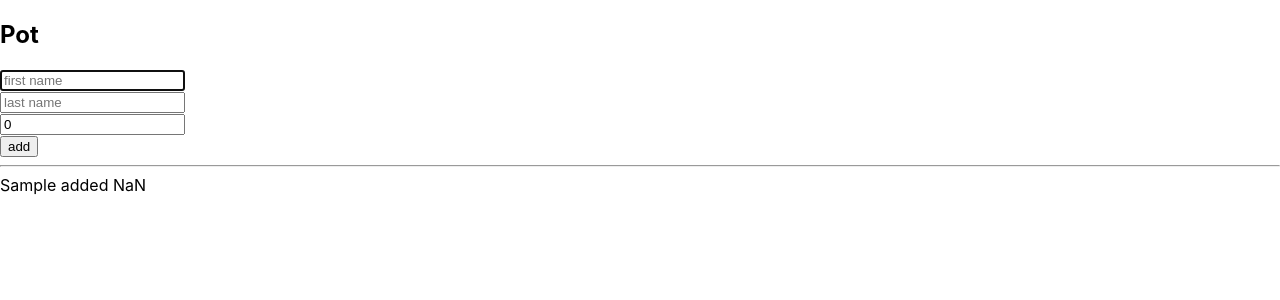
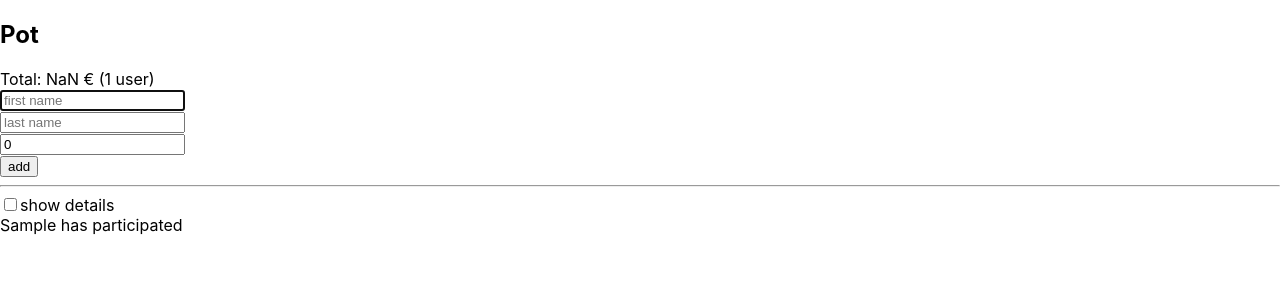
Before and after one commit to mlelaure/hooks-practice, a React (Create React App) app: page / in a window 1280 px wide. Both pictures are taken after typing "Sample", "Sample", "Sample" into the empty fields and a click on the button "add". Shown: the top 300 px of the page. Built offline with nearby package versions, Linux system fonts and the light colour scheme.

Commit message:
adding another useEffect to reduce after setUsers really updated

```diff
--- a/src/components/Pot.js
+++ b/src/components/Pot.js
@@ -5,10 +5,16 @@ const Pot = () => {
   const [lastName, setLastName] = useState('');
   const [amount, setAmount] = useState('');
   const [users, setUsers] = useState([]);
+  const [showDetails, setShowDetails] = useState(false);
+  const [total, setTotal] = useState(0);
   const firstNameRef = useRef();
   useEffect(() => {
     firstNameRef.current.focus();
   }, []);
+  useEffect(() => {
+    const total = users.reduce((acc, curr) => acc = acc + curr.amount, 0);
+    setTotal(total);
+  }, [users]);
   const handleFirstName = e => {
     setFirstName(e.currentTarget.value)
   };
@@ -32,9 +38,14 @@ const Pot = () => {
     setAmount(0.0);
     firstNameRef.current.focus();
   };
+  const toggleDetails = e => {
+    setShowDetails(!showDetails);
+  }
+  const userSingularPlural = users.length > 1 ? 'users' : 'user';
   return (
     <>
       <h2>Pot</h2>
+      <div>Total: {total} € ({users.length} {userSingularPlural})</div>
       <form onSubmit={handleSubmit}>
         <input
           type="text"
@@ -58,9 +69,16 @@ const Pot = () => {
         <button type="submit">add</button><br />
       </form>
       <hr/>
+      <label><input type="checkbox" onChange={toggleDetails}/>show details</label>
       {
         users.length > 0 ? (
-          users.map(usr => <div key={usr.id}>{usr.firstName} added {usr.amount}</div>)
+          users.map(usr => {
+            if(showDetails) {
+              return <div key={usr.id}>{usr.firstName} added {usr.amount} €</div>
+            } else {
+              return <div key={usr.id}>{usr.firstName} has participated</div>
+            }
+          })
         ) : (
           <h3>nobody added money yet</h3>
         )
```
